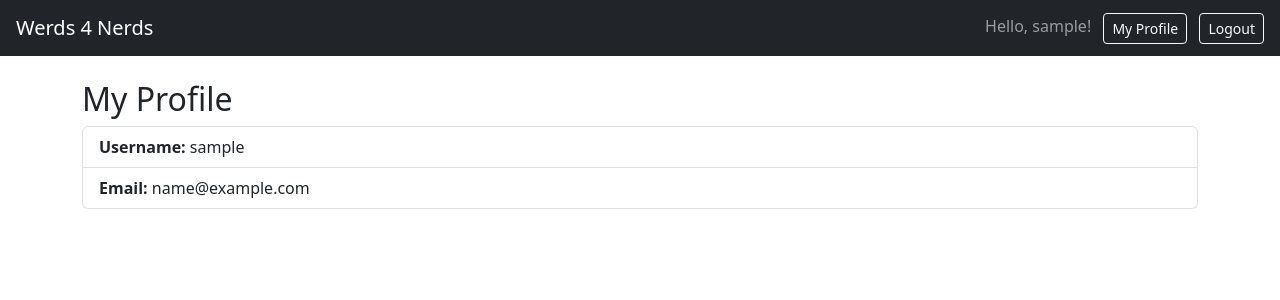
After one commit to Naxiris/Werds-For-Nerds, a Django app: page /profile/ in a window 1280 px wide. The commit adds this page. Shown: the top 300 px of the page. Run offline with Django 4.2, Linux system fonts and the light colour scheme; the visitor is signed in with stand-in values (Sample User, id 1).

Commit message:
Add profile link to navbar and fix layout

```diff
--- a/game/admin.py
+++ b/game/admin.py
@@ -2,8 +2,10 @@ from django.contrib import admin
 from django.contrib.auth.models import User
 from django.contrib.auth.admin import UserAdmin
 
+# Unregister the default User admin
 admin.site.unregister(User)
 
+# Re-register User with custom admin settings
 @admin.register(User)
 class CustomUserAdmin(UserAdmin):
     list_display = ('username', 'email', 'is_staff', 'is_superuser', 'last_login')
--- a/game/templates/game/base.html
+++ b/game/templates/game/base.html
@@ -11,6 +11,7 @@
         <div class="ms-auto">
             {% if user.is_authenticated %}
                 <span class="navbar-text me-2">Hello, {{ user.username }}!</span>
+                <a class="btn btn-outline-light btn-sm me-2" href="{% url 'profile' %}">My Profile</a>
                 <a class="btn btn-outline-light btn-sm" href="{% url 'logout' %}">Logout</a>
             {% else %}
                 <a class="btn btn-outline-light btn-sm me-2" href="{% url 'login' %}">Login</a>
--- /dev/null
+++ b/game/templates/game/profile.html
@@ -0,0 +1,9 @@
+{% extends 'game/base.html' %}
+
+{% block content %}
+<h2>My Profile</h2>
+<ul class="list-group">
+    <li class="list-group-item"><strong>Username:</strong> {{ user.username }}</li>
+    <li class="list-group-item"><strong>Email:</strong> {{ user.email }}</li>
+</ul>
+{% endblock %}
--- a/game/urls.py
+++ b/game/urls.py
@@ -2,6 +2,8 @@ from django.shortcuts import redirect
 from django.urls import path
 from . import views
 from django.contrib.auth import views as auth_views
+
+
 
 urlpatterns = [
     path('', lambda request: redirect('leaderboard')),
@@ -9,4 +11,5 @@ urlpatterns = [
     path('login/', auth_views.LoginView.as_view(template_name='game/login.html'), name='login'),
     path('logout/', auth_views.LogoutView.as_view(template_name='game/logged_out.html'), name='logout'),
     path('leaderboard/', views.leaderboard, name='leaderboard'),
+    path('profile/', views.profile, name='profile'),
 ]
--- a/game/views.py
+++ b/game/views.py
@@ -2,6 +2,7 @@ from django.shortcuts import render, redirect
 from django.contrib.auth.forms import UserCreationForm
 from django.contrib.auth.decorators import login_required
 
+# Register view
 def register(request):
     if request.method == 'POST':
         form = UserCreationForm(request.POST)
@@ -15,3 +16,8 @@ def register(request):
 @login_required
 def leaderboard(request):
     return render(request, 'game/leaderboard.html')
+
+# Profile view
+@login_required
+def profile(request):
+    return render(request, 'game/profile.html')
```
